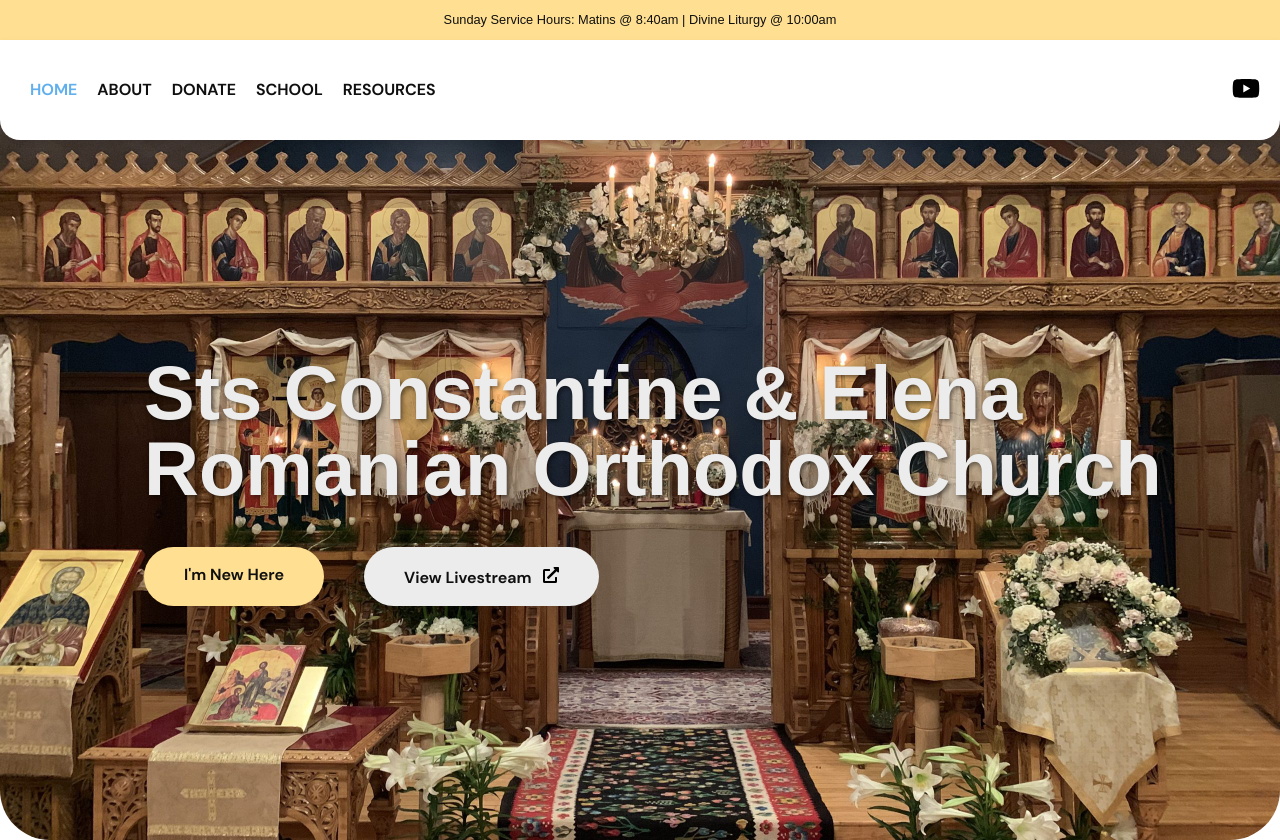
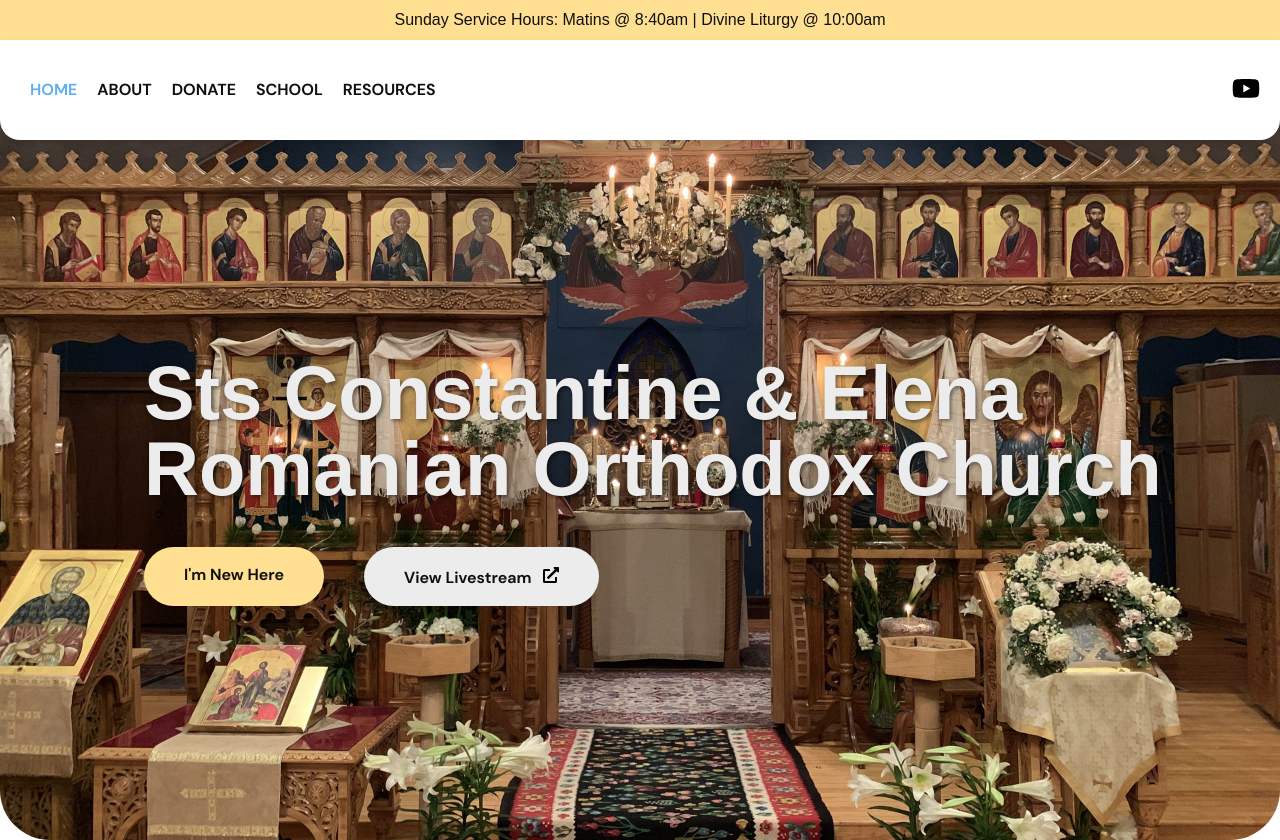
Before and after one commit to cmcculloh/stscande, a SvelteKit app: page / in a window 1280 px wide. Built offline with nearby package versions, Linux system fonts and the light colour scheme; a web font is replaced by a local one.

Commit message:
Tweaks token names

```diff
--- a/static/theme.css
+++ b/static/theme.css
@@ -44,7 +44,7 @@
 }
 
 h1 {
-	font-size: var(--font-size-xxlarge);
+	font-size: var(--font-size-xxl);
 	color: var(--color-alternate);
 	font-family: var(--heading-font);
     font-weight: var(--font-weight-heavy);
--- a/static/tokens.css
+++ b/static/tokens.css
@@ -10,12 +10,12 @@
 	--font-weight-semi-bold: 600;
 	--font-weight-heavy: 700;
 
-	--font-size-small: 0.8rem; /* 12.8px */
-	--font-size-normal: 1rem; /* 16px */
-	--font-size-medium: 1.2rem; /* 19.2px */
-	--font-size-large: 1.5rem; /* 24px */
-	--font-size-xlarge: 2rem; /* 32px */
-	--font-size-xxlarge: 4.75rem; /* 76px */
+	--font-size-xs: 0.8rem; /* 12.8px */
+	--font-size-s: 1rem; /* 16px */
+	--font-size-m: 1.2rem; /* 19.2px */
+	--font-size-l: 1.5rem; /* 24px */
+	--font-size-xl: 2rem; /* 32px */
+	--font-size-xxl: 4.75rem; /* 76px */
 
 	--body-font: 'Dm Sans Local', sans-serif;
 	--fine-print-font: 'Poppins Local', sans-serif;
```
